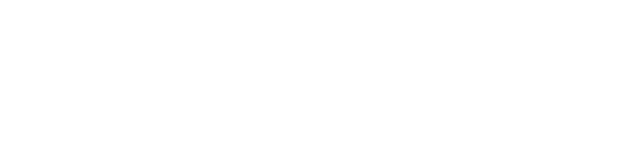
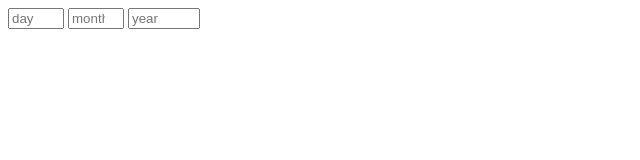
Before and after one commit to NdegwaG/ip-two, a plain HTML site: page index.html in a window 1280 px wide. Shown: the whole page, without its empty margins (0-640 px from the left). Drawn offline with Linux system fonts and the light colour scheme.

Commit message:
add input fields for day, month,year

```diff
--- a/index.html
+++ b/index.html
@@ -7,6 +7,10 @@
   <body>
     <div class = "container">
       <form id = "form">
+        <input type = "number" name ="day" placeholder="day" min="1" max="31" />
+        <input type = "number" name = "month" placeholder = "month" min = "1" max="12"/>
+        <input type = "number" name="year" placeholder="year" min="1000" max="9999"/>
+
 
       </form>
 
```
